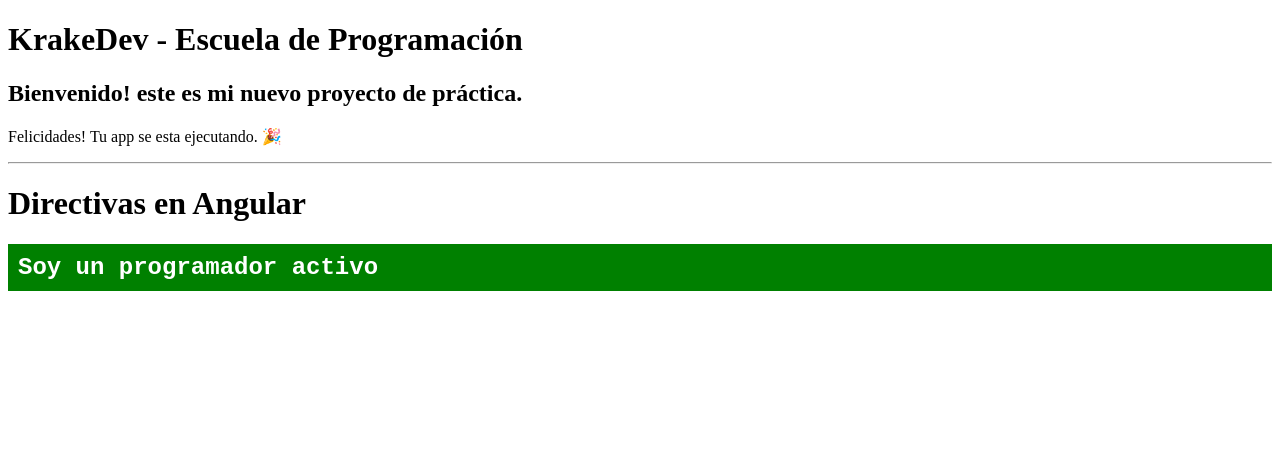
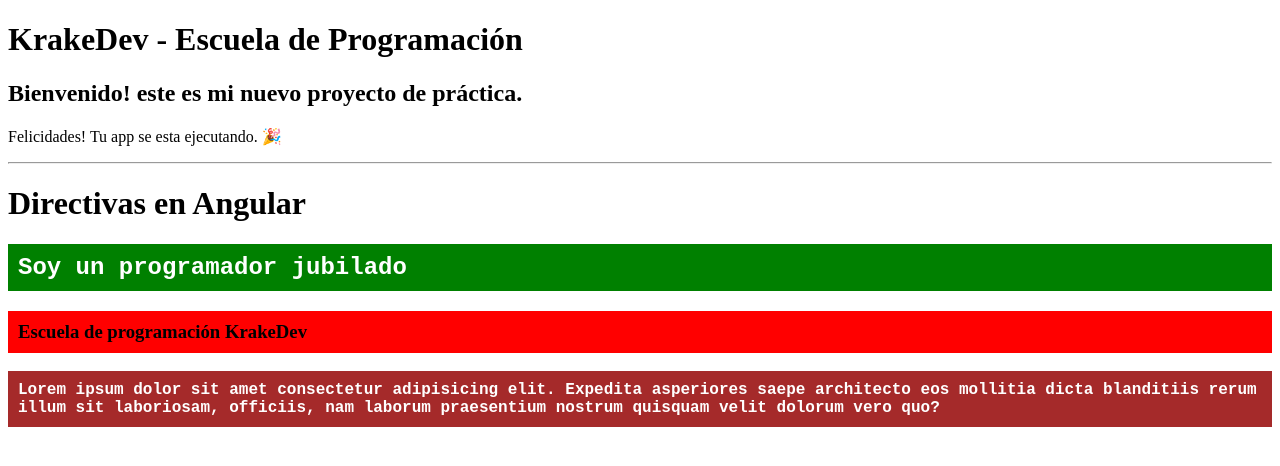
Before and after one commit to hector1603/desarrollo-angular, an Angular app: page / in a window 1280 px wide. Shown: the top 466 px of the page. Built offline with nearby package versions, Linux system fonts and the light colour scheme.

Commit message:
Agrega una nueva directiva [ngStyle] para agregar estilos a los componentes

```diff
--- a/src/app/ventas/ventas.html
+++ b/src/app/ventas/ventas.html
@@ -1,2 +1,6 @@
 <h1>Directivas en Angular</h1>
 <h2 [ngClass]="(mostrar === 'si') ? 'activo' : 'suspendido'">{{ estado ? 'Soy un programador activo' : 'Soy un programador jubilado' }}</h2>
+
+<h3 [ngStyle]="(mostrar == 'si') ? {'background-color': 'red', 'padding': '10px'} : {'background-color': 'blue', 'padding': '10px'}">Escuela de programación KrakeDev</h3>
+
+<p [ngStyle]="estilos">Lorem ipsum dolor sit amet consectetur adipisicing elit. Expedita asperiores saepe architecto eos mollitia dicta blanditiis rerum illum sit laboriosam, officiis, nam laborum praesentium nostrum quisquam velit dolorum vero quo?</p>
--- a/src/app/ventas/ventas.ts
+++ b/src/app/ventas/ventas.ts
@@ -1,13 +1,21 @@
-import { NgClass } from '@angular/common';
+import { NgClass, NgStyle } from '@angular/common';
 import { Component } from '@angular/core';
 
 @Component({
   selector: 'app-ventas',
-  imports: [NgClass],
+  imports: [NgClass, NgStyle],
   templateUrl: './ventas.html',
   styleUrl: './ventas.css',
 })
 export class Ventas {
-  public estado: boolean = true;
+  public estado: boolean = false;
   public mostrar: string = 'si';
+
+  estilos = {
+    'font-family': 'Courier New',
+    'background-color': 'brown',
+    'color': '#ffffff',
+    'font-weight': 'bold',
+    'padding': '10px'
+  };
 }
```
